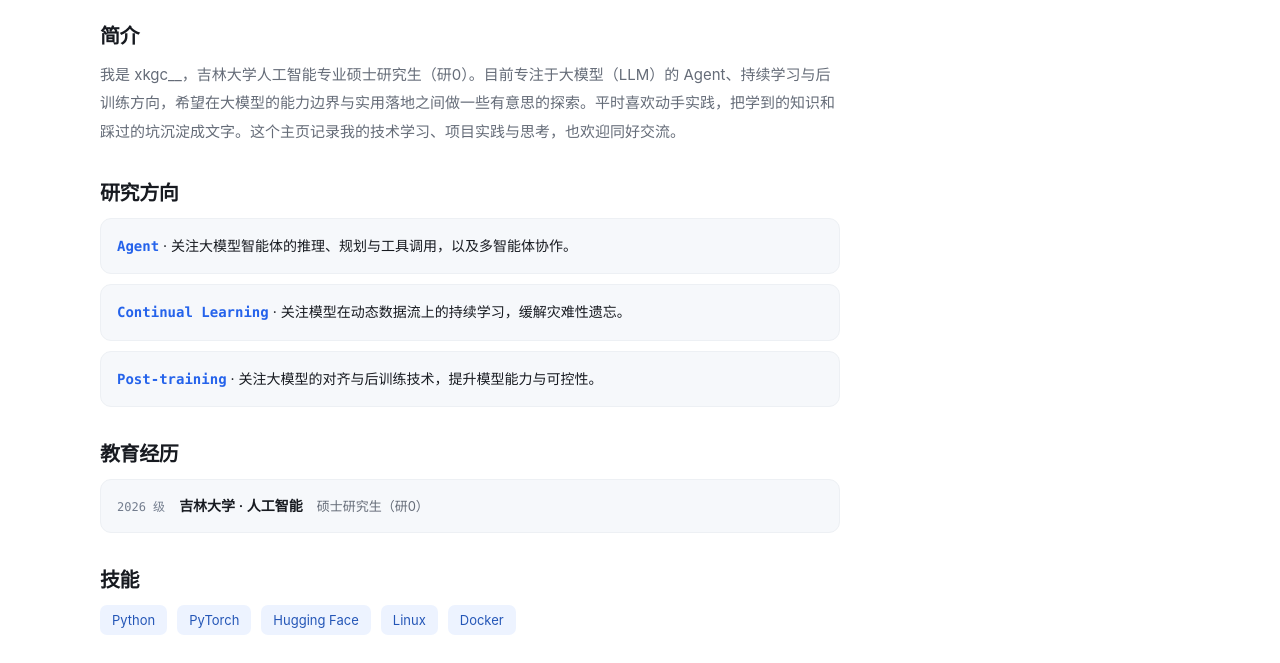
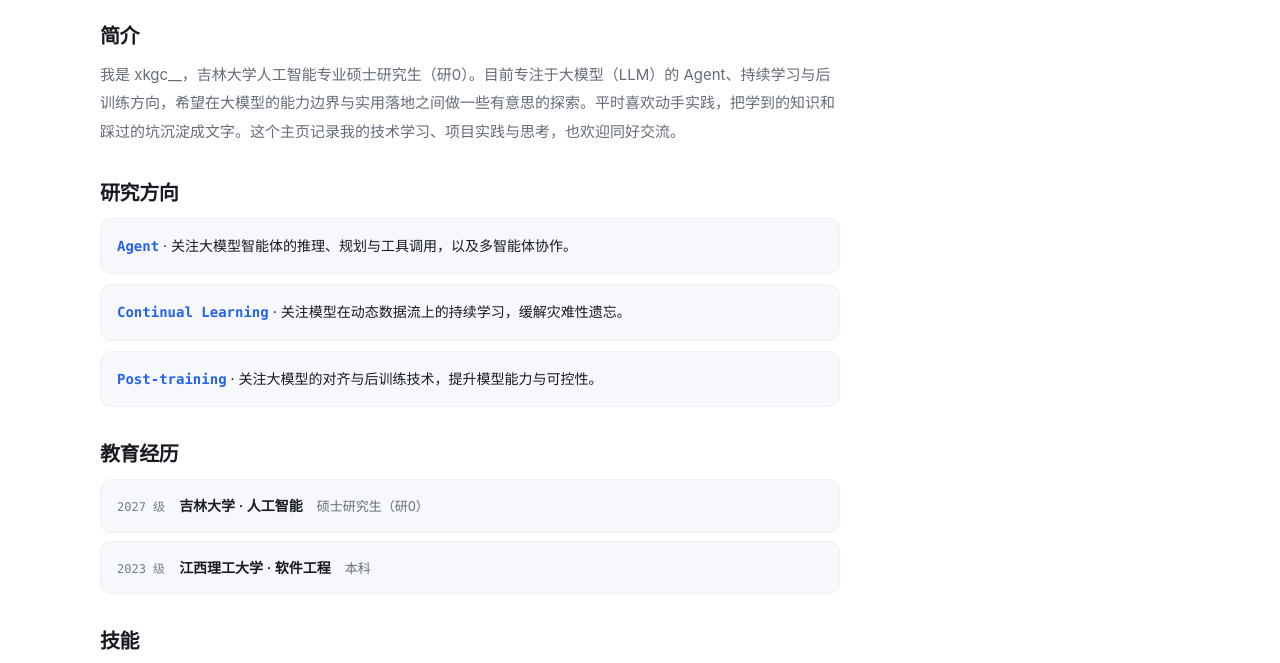
Before and after one commit to TomorrowlandD/tomorrowlandd.github.io, a plain HTML site: page about.html in a window 1280 px wide. Shown: the part 276-939 px from the top of the page. Drawn offline with Linux system fonts and the light colour scheme.

Commit message:
refine: 教育经历补充本科，研究生改为 2027 级

```diff
--- a/about.html
+++ b/about.html
@@ -106,9 +106,14 @@
           <h2 id="edu-heading">教育经历</h2>
           <ul class="edu-list">
             <li>
-              <span class="edu-period">2026 级</span>
+              <span class="edu-period">2027 级</span>
               <span class="edu-school">吉林大学 · 人工智能</span>
               <span class="edu-degree">硕士研究生（研0）</span>
+            </li>
+            <li>
+              <span class="edu-period">2023 级</span>
+              <span class="edu-school">江西理工大学 · 软件工程</span>
+              <span class="edu-degree">本科</span>
             </li>
           </ul>
         </section>
```
